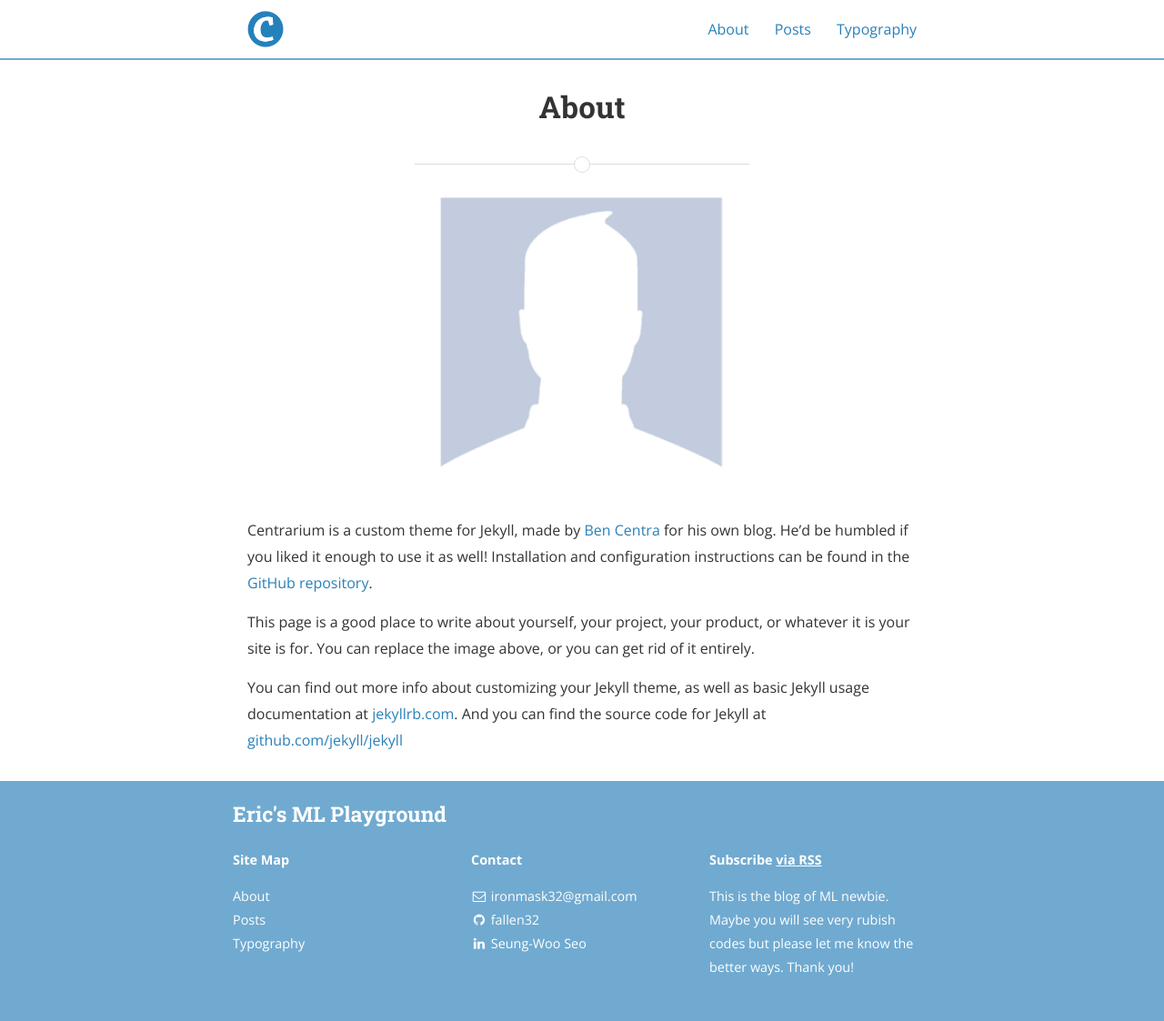
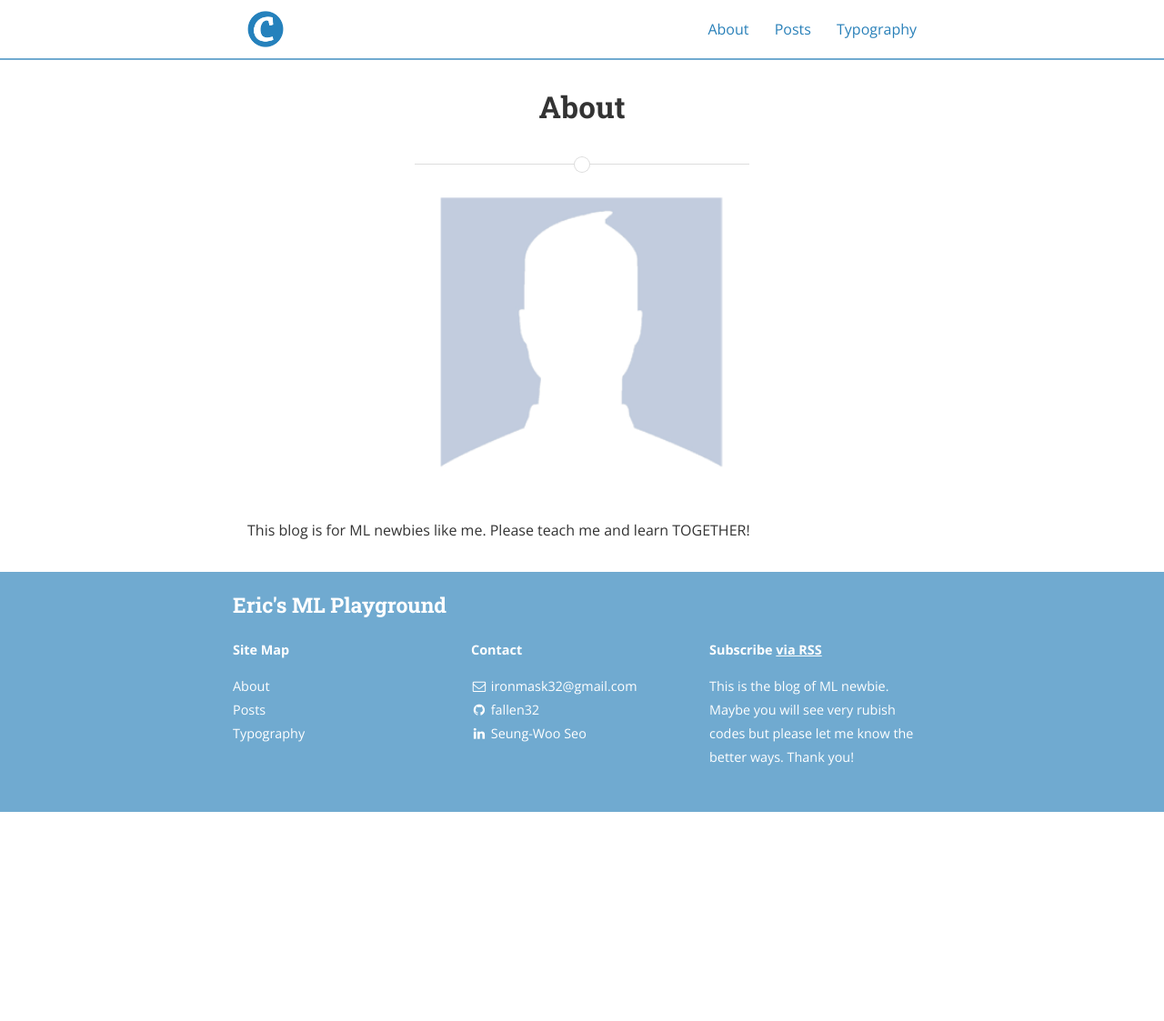
Before and after one commit to fallen32/MLplayground, a Jekyll site: the page built from about.md, in a window 1280 px wide. Shown: the whole page at 91% size. Built offline with Jekyll 4.4.1, drawn with Linux system fonts in a browser that asks for light colours; nearby versions of some CDN libraries; after the commit the page ends 900 px from its top, so only the background shows below that.

Commit message:
Profile modified

```diff
--- a/about.md
+++ b/about.md
@@ -6,12 +6,4 @@ permalink: /about/
 
 <img src="{{ site.baseurl }}/assets/profile-placeholder.gif" title="Profile Picture" class="profile">
 
-Centrarium is a custom theme for Jekyll, made by [Ben Centra][bencentra] for his own blog. He'd be humbled if you liked it enough to use it as well! Installation and configuration instructions can be found in the [GitHub repository](https://github.com/bencentra/centrarium).
-
-This page is a good place to write about yourself, your project, your product, or whatever it is your site is for. You can replace the image above, or you can get rid of it entirely.
-
-You can find out more info about customizing your Jekyll theme, as well as basic Jekyll usage documentation at [jekyllrb.com](http://jekyllrb.com/). And you can find the source code for Jekyll at [github.com/jekyll/jekyll](https://github.com/jekyll/jekyll)
-
-[centrarium]: https://github.com/bencentra/centrarium
-[bencentra]: http://bencentra.com
-[jekyll]: https://github.com/jekyll/jekyll
+This blog is for ML newbies like me. Please teach me and learn TOGETHER!
```
Also changed, not shown: 404.html (deleted, +0 -24 lines), index.md (deleted, +0 -6 lines).
